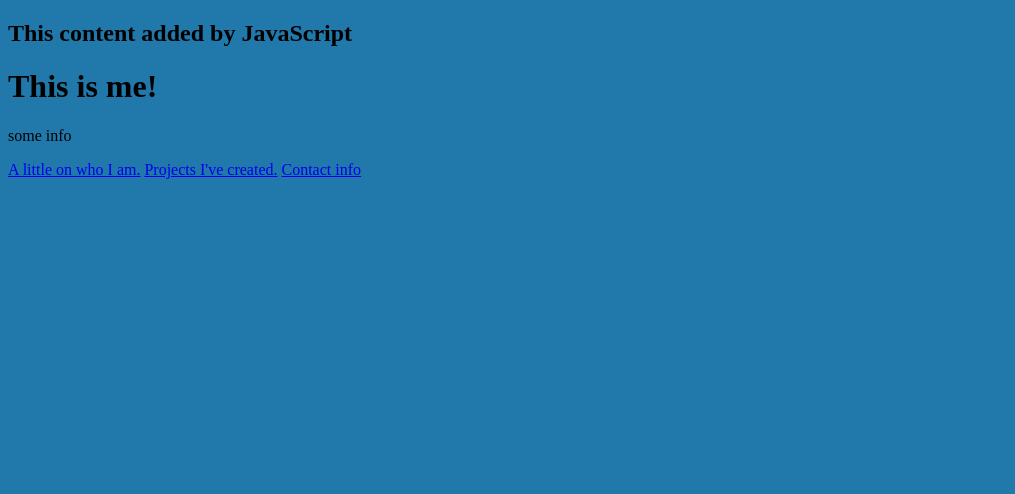
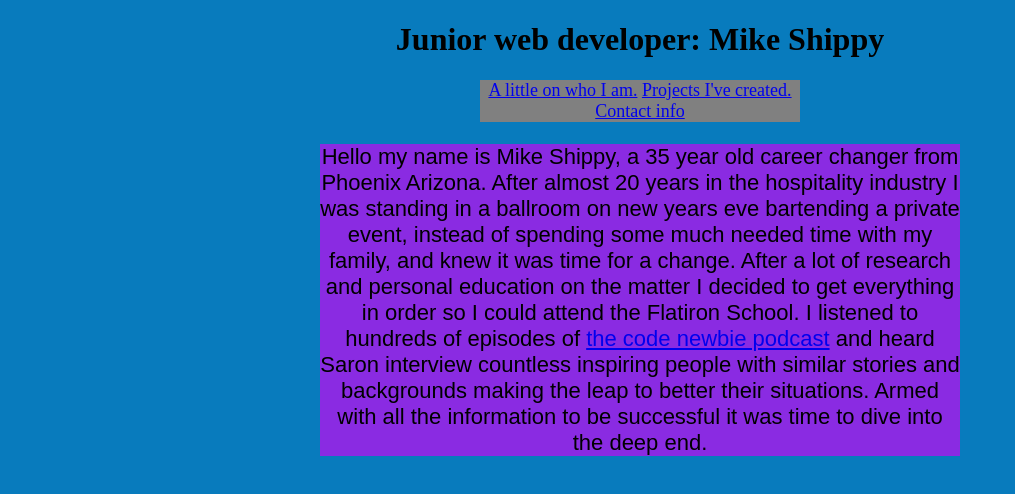
Before and after one commit to mikeship04/my-git-project, a plain HTML site: page index.html in a window 1280 px wide. Shown: the whole page, without its empty margins (0-1015 px from the left). Drawn offline with Linux system fonts and the light colour scheme.

Commit message:
adding styling and context

```diff
--- a/index.html
+++ b/index.html
@@ -6,9 +6,18 @@
     </head>
     <body>
         <script src="script.js"></script>
-        <h1>This is me!</h1>
-            <p>some info</p>
+        <h1>Junior web developer: Mike Shippy</h1>
+            <nav id="main navigation">
                 <a href="aboutMe.html">A little on who I am.</a>
                 <a href="projects.html">Projects I've created.</a>
                 <a href="contact.html">Contact info</a>
+            </nav>
+        <div>
+            <p id="main_paragraph">Hello my name is Mike Shippy, a 35 year old career changer from Phoenix Arizona.  After almost 20 years in the hospitality industry I was standing in a ballroom
+                on new years eve bartending a private event, instead of spending some much needed time with my family, and knew it was time for a change.  After a lot of research
+                and personal education on the matter I decided to get everything in order so I could attend the Flatiron School.  I listened to hundreds of episodes of
+                <a href="https://www.codenewbie.org/podcast">the code newbie podcast</a> and heard Saron interview countless inspiring people with similar stories and backgrounds
+                making the leap to better their situations.  Armed with all the information to be successful it was time to dive into the deep end.
+            </p>
+        </div>
 </html>
--- a/script.js
+++ b/script.js
@@ -1,4 +1,4 @@
-const h2 = document.createElement("h2");
-h2.textContent = "This content added by JavaScript";
+// const h2 = document.createElement("h2");
+// h2.textContent = "This content added by JavaScript";
 
-document.querySelector("body").appendChild(h2);
+// document.querySelector("body").appendChild(h2);
--- a/style.css
+++ b/style.css
@@ -1,3 +1,27 @@
 body {
-    background: rgb(33, 120, 170);
+    background: rgb(8, 123, 189);
+    width: 100%;
+    height: 100%;
+    margin: 0;
 }
+
+h1 {
+    text-align: center;
+}
+div > p {
+    font-size: 22px;
+    font-family: Arial, Helvetica, sans-serif;
+    background-color: blueviolet;
+    text-align: center;
+    width: 50%;
+    margin-left: auto;
+    margin-right: auto;
+}
+nav {
+    width: 25%;
+    margin-left: auto;
+    margin-right: auto;
+    font-size: 18px;
+    text-align: center;
+    background-color: gray;
+}
```
Also changed, not shown: images/Rubydog.png (added), images/Selfie.jpg (added), 2 other files.
